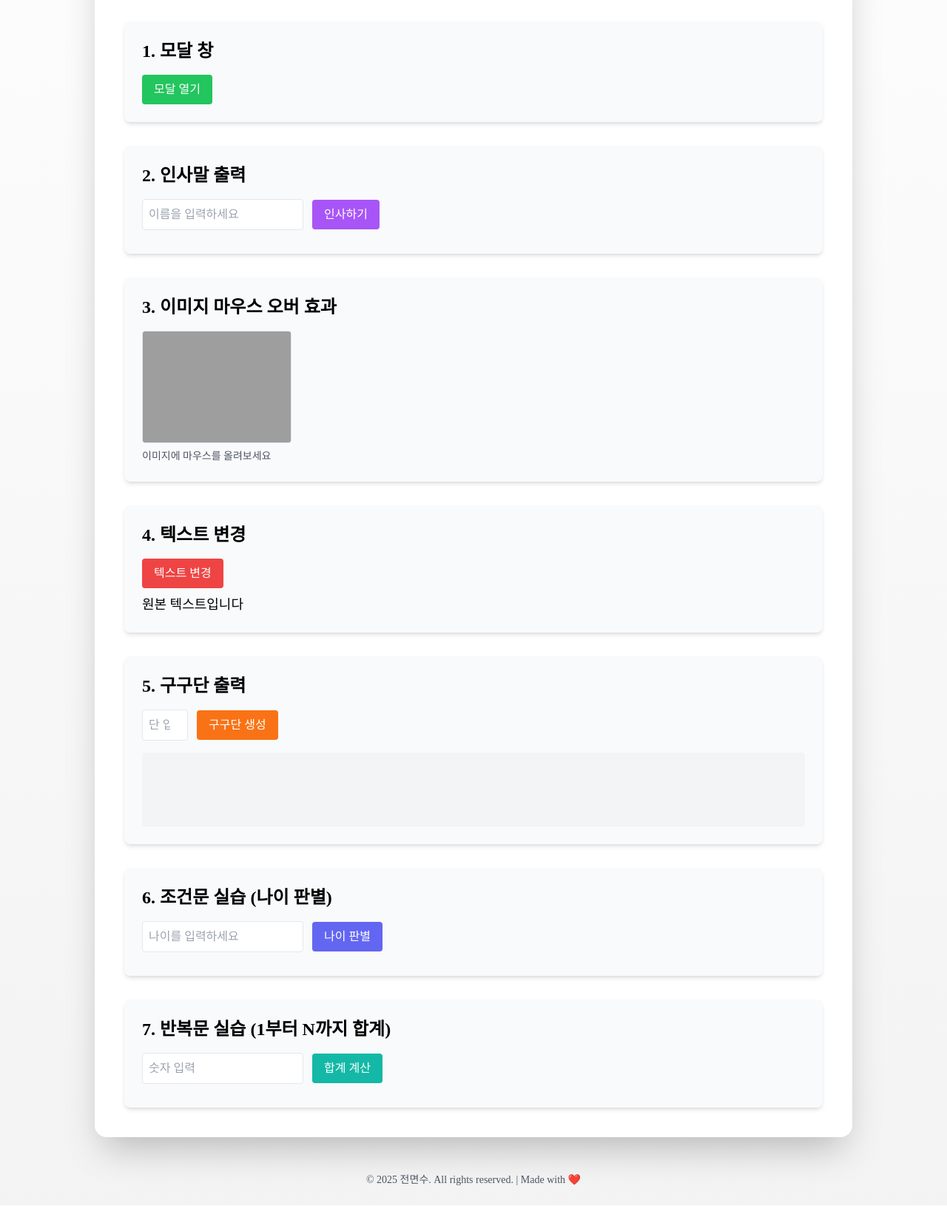
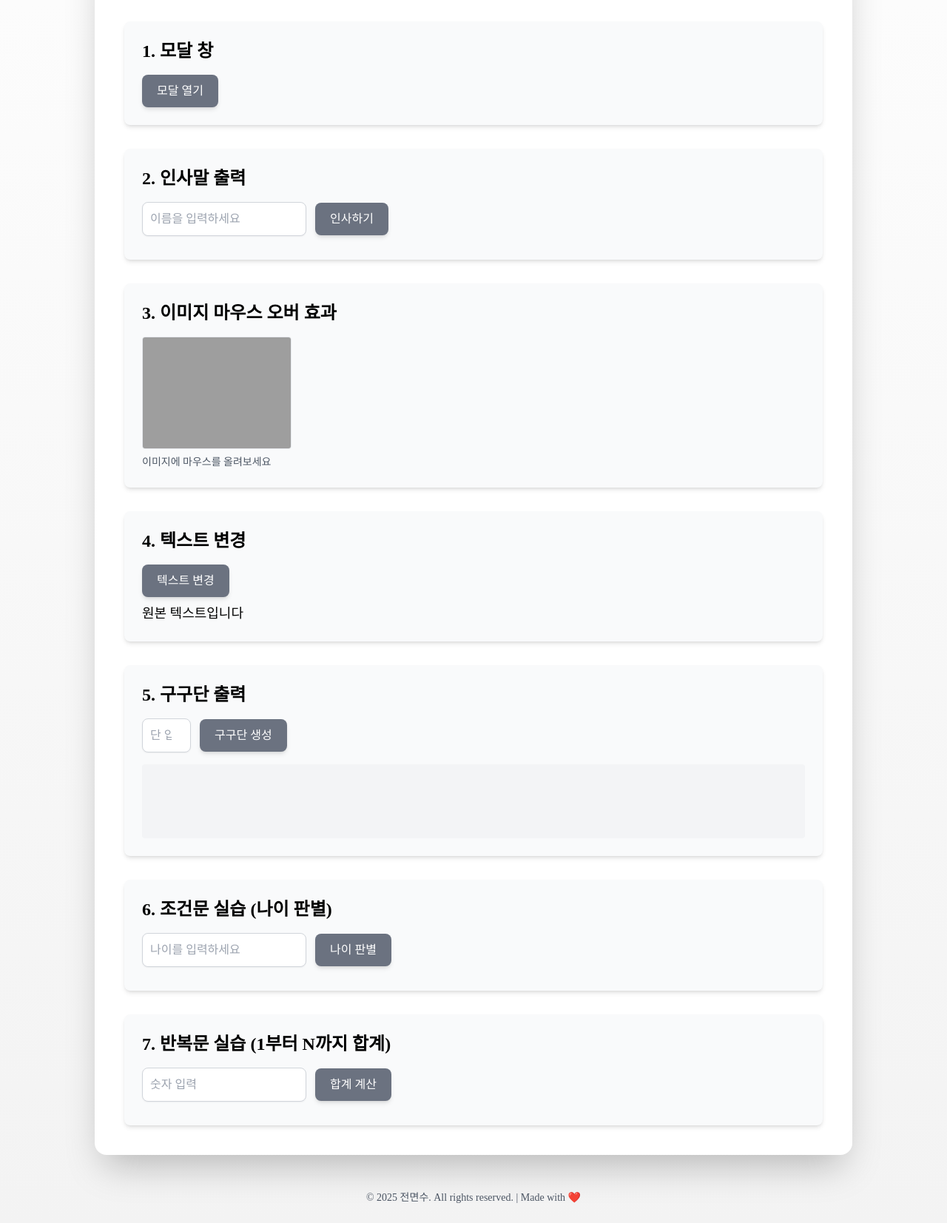
Before and after one commit to Jun-Myunsu/html-profile-page, a plain HTML site: page html/practice.html in a window 1280 px wide. Shown: the part 180-1833 px from the top of the page at 74% size. Before the commit the page ends 1809 px from the top, so only its background shows below. Drawn offline with nearby package versions, Linux system fonts and the light colour scheme; grey boxes are pictures that could not be loaded; a web font is replaced by a local one.

Commit message:
fix: error fix

```diff
--- a/html/practice.html
+++ b/html/practice.html
@@ -24,7 +24,7 @@
             <!-- 모달 창 -->
             <section class="bg-gray-50 p-6 rounded-lg shadow-md">
                 <h2 class="text-2xl font-bold mb-4">1. 모달 창</h2>
-                <button id="openModal" class="px-4 py-2 bg-green-500 text-white rounded hover:bg-green-600">
+                <button id="openModal" class="px-5 py-2.5 bg-gray-500 text-white rounded-lg shadow-md hover:bg-gray-600 transition-all duration-300 font-medium">
                     모달 열기
                 </button>
             </section>
@@ -32,8 +32,8 @@
             <!-- 인사말 출력 -->
             <section class="bg-gray-50 p-6 rounded-lg shadow-md">
                 <h2 class="text-2xl font-bold mb-4">2. 인사말 출력</h2>
-                <input type="text" id="nameInput" placeholder="이름을 입력하세요" class="border p-2 rounded mr-2">
-                <button id="greetBtn" class="px-4 py-2 bg-purple-500 text-white rounded hover:bg-purple-600">
+                <input type="text" id="nameInput" placeholder="이름을 입력하세요" class="border border-gray-300 p-2.5 rounded-lg shadow-sm focus:ring-2 focus:ring-gray-400 focus:border-transparent mr-2">
+                <button id="greetBtn" class="px-5 py-2.5 bg-gray-500 text-white rounded-lg shadow-md hover:bg-gray-600 transition-all duration-300 font-medium">
                     인사하기
                 </button>
                 <p id="greetOutput" class="mt-2 text-lg font-semibold"></p>
@@ -50,7 +50,7 @@
             <!-- 텍스트 변경 -->
             <section class="bg-gray-50 p-6 rounded-lg shadow-md">
                 <h2 class="text-2xl font-bold mb-4">4. 텍스트 변경</h2>
-                <button id="changeTextBtn" class="px-4 py-2 bg-red-500 text-white rounded hover:bg-red-600">
+                <button id="changeTextBtn" class="px-5 py-2.5 bg-gray-500 text-white rounded-lg shadow-md hover:bg-gray-600 transition-all duration-300 font-medium">
                     텍스트 변경
                 </button>
                 <p id="changeableText" class="mt-2 text-lg">원본 텍스트입니다</p>
@@ -60,8 +60,8 @@
             <section class="bg-gray-50 p-6 rounded-lg shadow-md">
                 <h2 class="text-2xl font-bold mb-4">5. 구구단 출력</h2>
                 <input type="number" id="danInput" placeholder="단 입력 (1-9)" min="1" max="9"
-                    class="border p-2 rounded mr-2">
-                <button id="generateDan" class="px-4 py-2 bg-orange-500 text-white rounded hover:bg-orange-600">
+                    class="border border-gray-300 p-2.5 rounded-lg shadow-sm focus:ring-2 focus:ring-gray-400 focus:border-transparent mr-2">
+                <button id="generateDan" class="px-5 py-2.5 bg-gray-500 text-white rounded-lg shadow-md hover:bg-gray-600 transition-all duration-300 font-medium">
                     구구단 생성
                 </button>
                 <div id="danOutput" class="mt-4 p-4 bg-gray-100 rounded min-h-[100px]"></div>
@@ -70,8 +70,8 @@
             <!-- 조건문 실습 -->
             <section class="bg-gray-50 p-6 rounded-lg shadow-md">
                 <h2 class="text-2xl font-bold mb-4">6. 조건문 실습 (나이 판별)</h2>
-                <input type="number" id="ageInput" placeholder="나이를 입력하세요" class="border p-2 rounded mr-2">
-                <button id="checkAge" class="px-4 py-2 bg-indigo-500 text-white rounded hover:bg-indigo-600">
+                <input type="number" id="ageInput" placeholder="나이를 입력하세요" class="border border-gray-300 p-2.5 rounded-lg shadow-sm focus:ring-2 focus:ring-gray-400 focus:border-transparent mr-2">
+                <button id="checkAge" class="px-5 py-2.5 bg-gray-500 text-white rounded-lg shadow-md hover:bg-gray-600 transition-all duration-300 font-medium">
                     나이 판별
                 </button>
                 <p id="ageResult" class="mt-2 text-lg font-semibold"></p>
@@ -80,8 +80,8 @@
             <!-- 반복문 실습 -->
             <section class="bg-gray-50 p-6 rounded-lg shadow-md">
                 <h2 class="text-2xl font-bold mb-4">7. 반복문 실습 (1부터 N까지 합계)</h2>
-                <input type="number" id="sumInput" placeholder="숫자 입력" min="1" class="border p-2 rounded mr-2">
-                <button id="calculateSum" class="px-4 py-2 bg-teal-500 text-white rounded hover:bg-teal-600">
+                <input type="number" id="sumInput" placeholder="숫자 입력" min="1" class="border border-gray-300 p-2.5 rounded-lg shadow-sm focus:ring-2 focus:ring-gray-400 focus:border-transparent mr-2">
+                <button id="calculateSum" class="px-5 py-2.5 bg-gray-500 text-white rounded-lg shadow-md hover:bg-gray-600 transition-all duration-300 font-medium">
                     합계 계산
                 </button>
                 <p id="sumResult" class="mt-2 text-lg font-semibold"></p>
@@ -95,7 +95,7 @@
             <h3 class="text-lg font-bold mb-4">실습용 모달</h3>
             <p class="mb-4">이것은 JavaScript로 제어되는 모달창입니다!</p>
             <div class="text-center">
-                <button id="closeModal" class="px-4 py-2 bg-gray-500 text-white rounded hover:bg-gray-600">닫기</button>
+                <button id="closeModal" class="px-5 py-2.5 bg-gray-500 text-white rounded-lg shadow-md hover:bg-gray-600 transition-all duration-300 font-medium">닫기</button>
             </div>
         </div>
     </div>
```
Also changed, not shown: html/guestbook.html (+0 -5 lines), html/main.html (+1 -2 lines), html/portfolio.html (+0 -1 lines).
